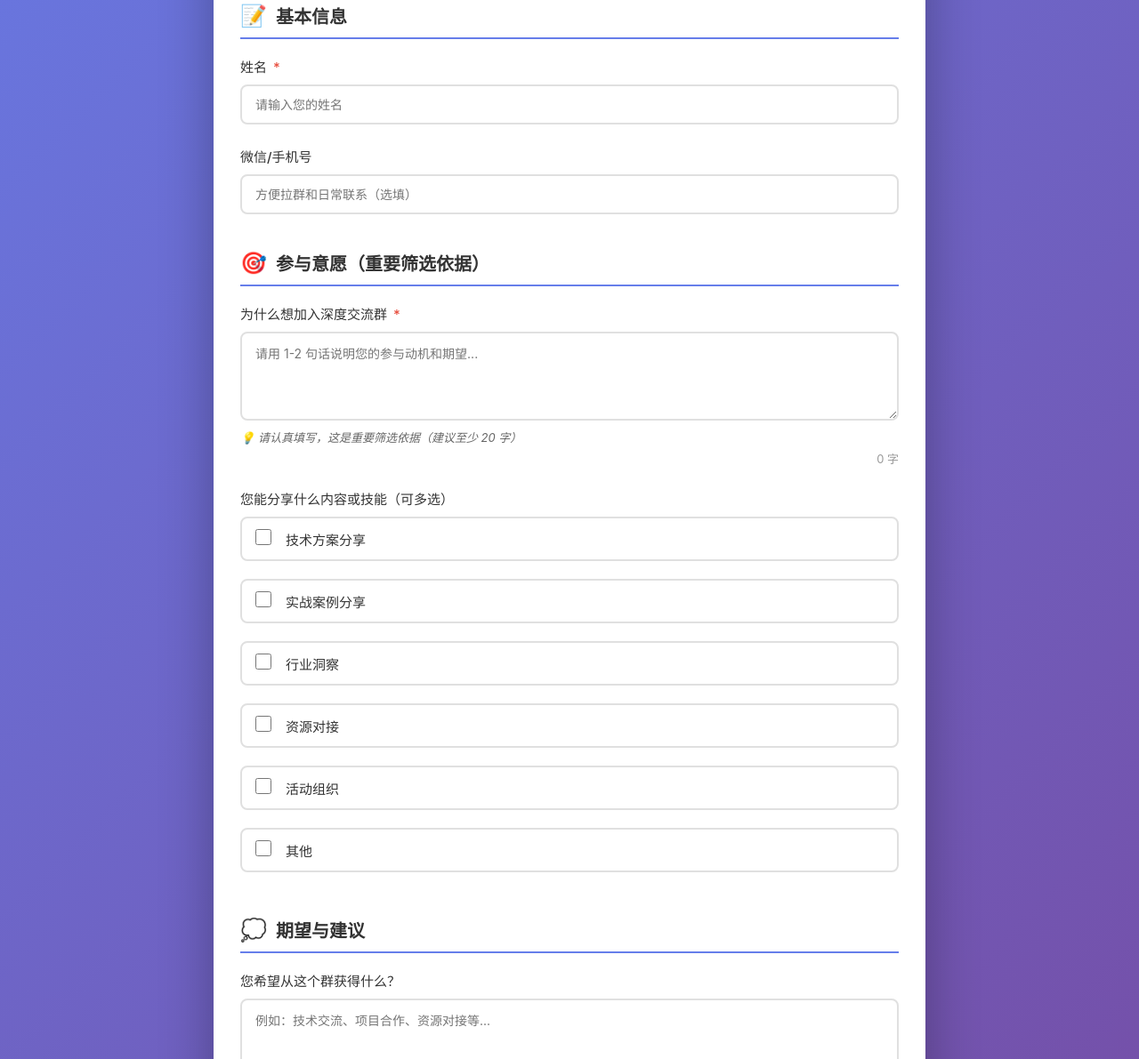
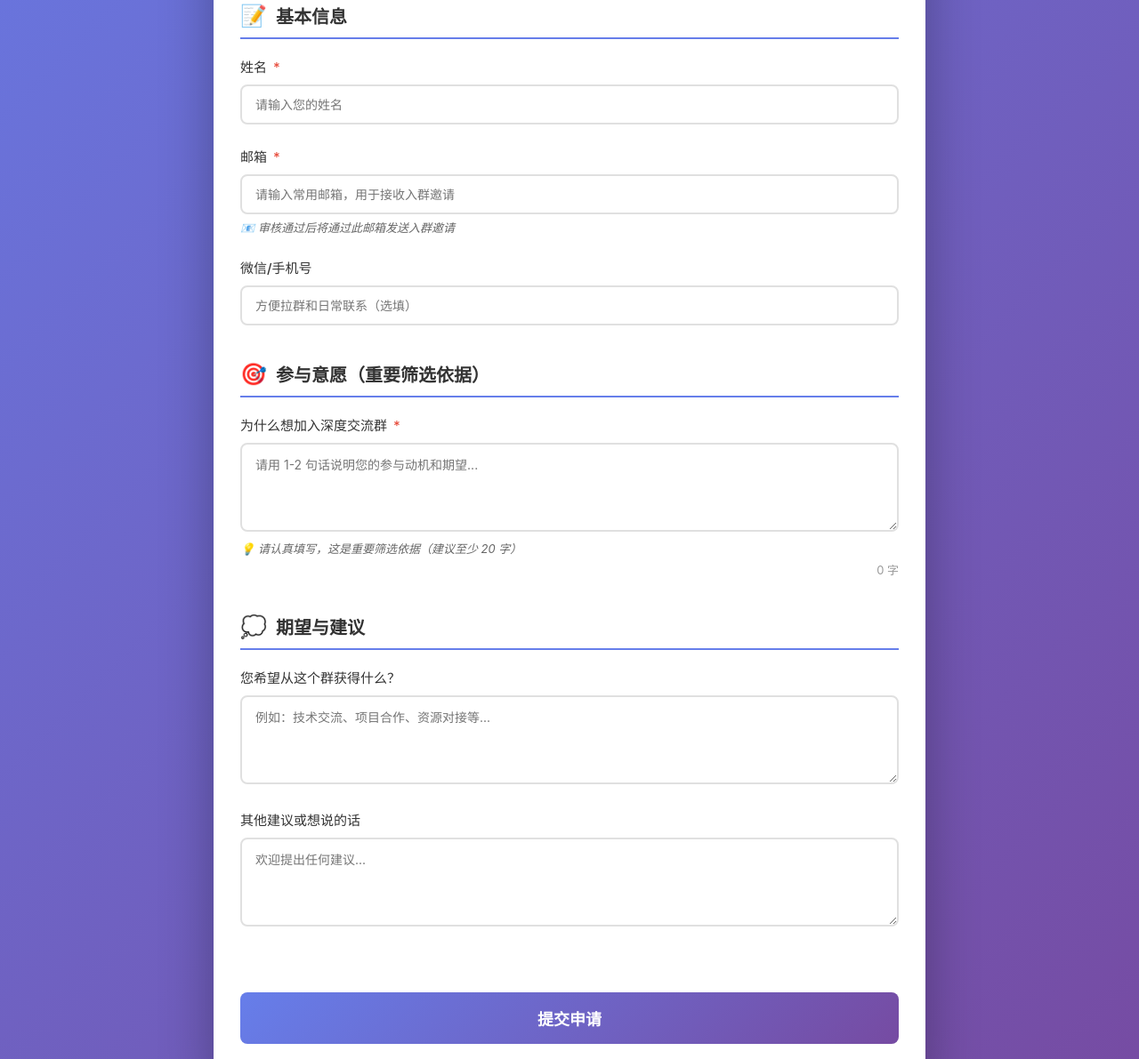
Before and after one commit to ruoan724996/survey-system, a plain HTML site: page deep交流筛选问卷_simplified.html in a window 1280 px wide. Shown: the part 614-1805 px from the top of the page at 89% size. Drawn offline with Linux system fonts and the light colour scheme.

Commit message:
简化问卷字段到 6 个，优化用户体验
- 删除 6 个字段：部门/单位、使用经验、使用场景、时间投入、能分享的内容
- 保留 6 个核心字段：姓名、邮箱、微信手机号、参与动机、期望、其他建议
- 必填字段从 10 个减少到 3 个（姓名、邮箱、参与动机）
- 前后端字段已对齐，移除多选字段处理逻辑
- 预计填写时间从 8 分钟降到 2 分钟（-75%）

```diff
--- a/deep交流筛选问卷_simplified.html
+++ b/deep交流筛选问卷_simplified.html
@@ -339,6 +339,12 @@
                     </div>
 
                     <div class="form-group">
+                        <label>邮箱 <span class="required">*</span></label>
+                        <input type="email" name="邮箱" required placeholder="请输入常用邮箱，用于接收入群邀请">
+                        <div class="hint">📧 审核通过后将通过此邮箱发送入群邀请</div>
+                    </div>
+
+                    <div class="form-group">
                         <label>微信/手机号</label>
                         <input type="tel" name="微信手机号" placeholder="方便拉群和日常联系（选填）">
                     </div>
@@ -357,29 +363,7 @@
                         <div class="word-count" id="motivation-count">0 字</div>
                     </div>
 
-                    <div class="form-group">
-                        <label>您能分享什么内容或技能（可多选）</label>
-                        <div class="checkbox-group">
-                            <label class="checkbox-option">
-                                <input type="checkbox" name="能分享" value="技术方案分享"> 技术方案分享
-                            </label>
-                            <label class="checkbox-option">
-                                <input type="checkbox" name="能分享" value="实战案例分享"> 实战案例分享
-                            </label>
-                            <label class="checkbox-option">
-                                <input type="checkbox" name="能分享" value="行业洞察"> 行业洞察
-                            </label>
-                            <label class="checkbox-option">
-                                <input type="checkbox" name="能分享" value="资源对接"> 资源对接
-                            </label>
-                            <label class="checkbox-option">
-                                <input type="checkbox" name="能分享" value="活动组织"> 活动组织
-                            </label>
-                            <label class="checkbox-option">
-                                <input type="checkbox" name="能分享" value="其他"> 其他
-                            </label>
-                        </div>
-                    </div>
+
                 </div>
 
                 <!-- 期望 -->
```
Also changed, not shown: backend/server.js (+10 -4 lines), public/index.html (+3 -24 lines).
